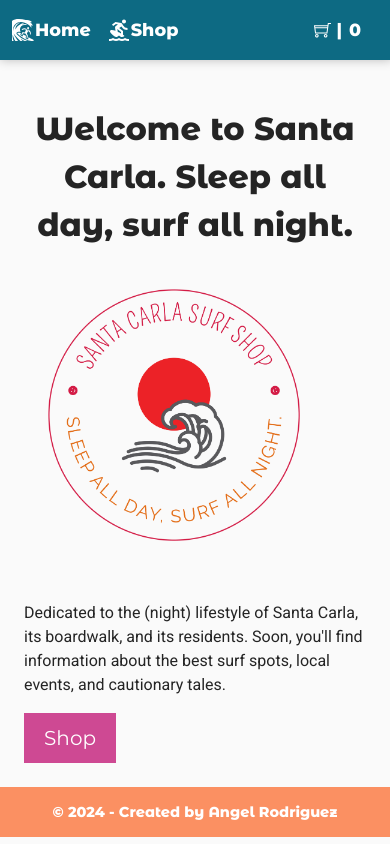
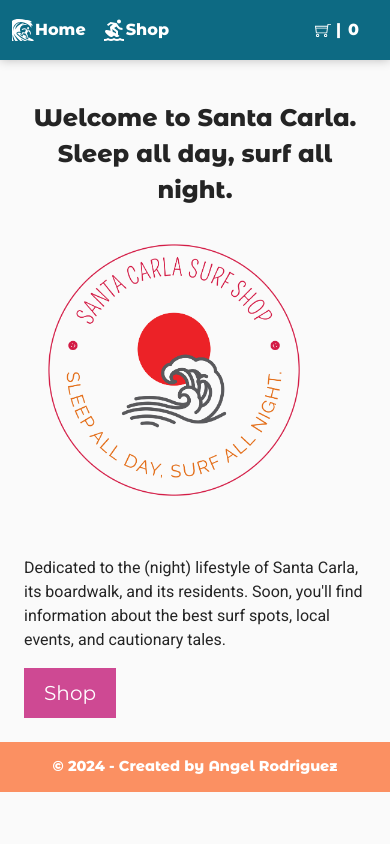
Before and after one commit to angelr1076/React-Shopping-Cart, a React (Vite) app: page / in a window 390 px wide. Built offline with nearby package versions, Linux system fonts and the light colour scheme; no server answers; a web font is replaced by a local one.

Commit message:
Fixed navbar width and height on smaller screens

```diff
--- a/src/styles/Navbar.scss
+++ b/src/styles/Navbar.scss
@@ -15,7 +15,7 @@
   justify-content: space-between;
   align-items: center;
   gap: 1em;
-  padding: $navbarPadding;
+  padding: 0 $navbarPaddingLeftRight;
 
   a {
       text-decoration: none;
--- a/src/styles/main.css
+++ b/src/styles/main.css
@@ -32,16 +32,25 @@ body {
 
 @media only screen and (min-width: 300px) and (max-width: 767px) {
   .navbar {
-    width: calc(100% - 20px);
+    width: calc(100% - 22px);
+  }
+  .navbar a {
+    font-size: 1rem;
   }
   .product-page .product-page__title {
-    width: calc(100% - 70px);
+    width: calc(100% - 22px);
+  }
+  .product-page .product-image {
+    max-width: 300px;
   }
   .homepage {
     flex-direction: row;
     flex-wrap: wrap;
     height: auto;
     gap: 0;
+  }
+  .homepage .homepage__title {
+    font-size: 1.5rem;
   }
   .homepage .hero .hero-content {
     flex-direction: column;
--- a/src/styles/main.scss
+++ b/src/styles/main.scss
@@ -27,19 +27,21 @@ body {
 
 @media only screen and (min-width: 300px) and (max-width: 767px) {
   .navbar {
-    width: calc(100% - $navbarPadding * 2);
+    width: calc(100% - $navbarPaddingLeftRight * 2);
 
     a {
       font-size: 1rem;
     }
   }
 
-  .product-page__title {
-    width: calc(100% - $navbarPadding * 2);
-  }
+  .product-page {
+    .product-page__title {
+      width: calc(100% - $navbarPaddingLeftRight * 2);
+    }
 
-  .product-image {
-    max-width: 300px;
+    .product-image {
+      max-width: 300px;
+    }
   }
 
   .homepage {
--- a/src/styles/variables/variables.scss
+++ b/src/styles/variables/variables.scss
@@ -32,4 +32,4 @@ $salsa: 'Salsa', cursive;
 $navbarHeight: 60px;
 $footerHeight: 50px;
 $pageHeaderSize: 2rem;
-$navbarPadding: 0 11px;
+$navbarPaddingLeftRight: 11px;
```
Also changed, not shown: 2 other files (tests, documents, lock files or other folders).
